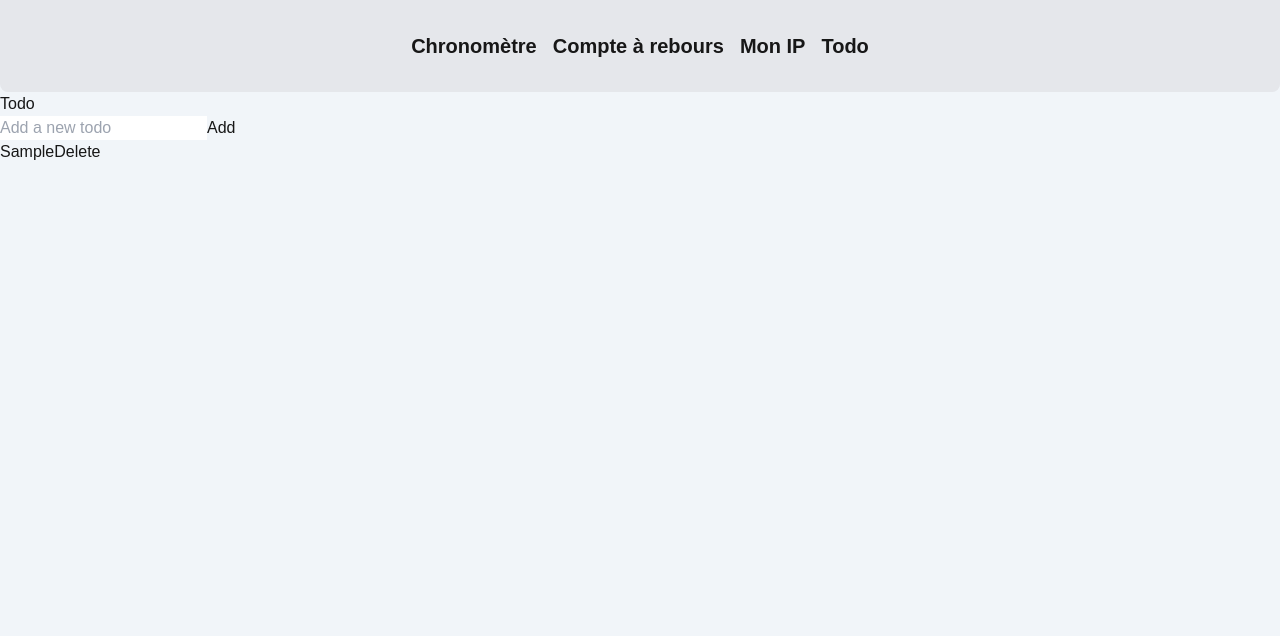
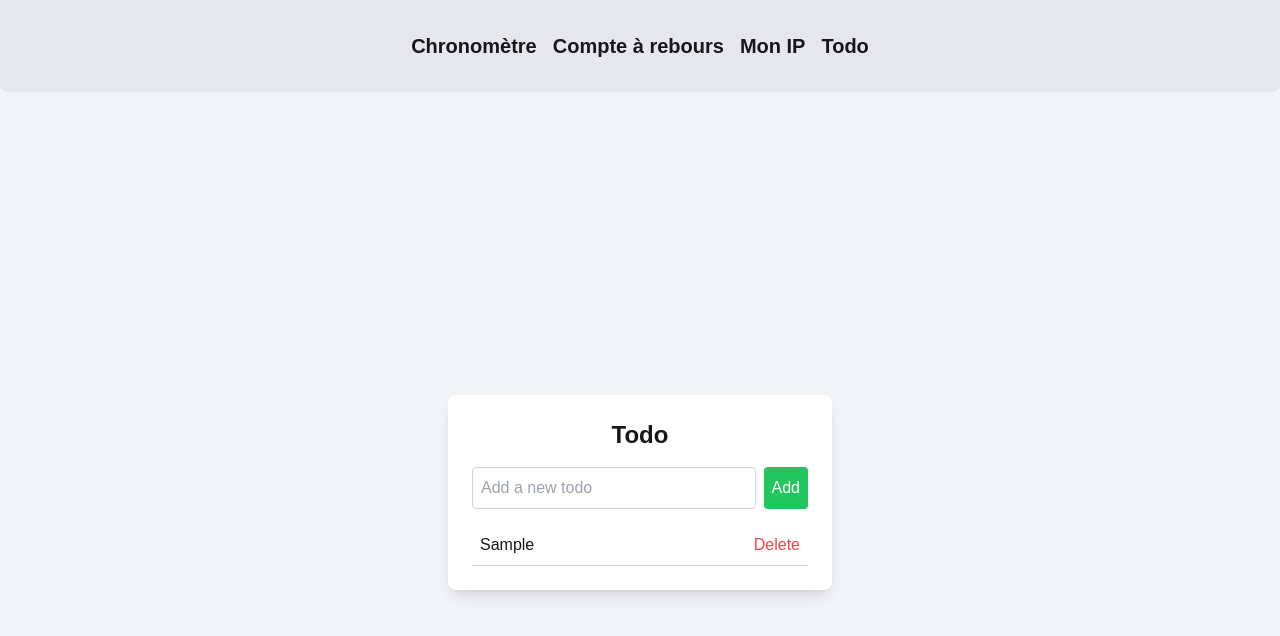
Before and after one commit to EmpiDev/empidev.github.io, a Next.js app: page /todo in a window 1280 px wide. Both pictures are taken after typing "Sample" into the empty fields and a click on the button "Add". Shown: the top 636 px of the page. Built offline with nearby package versions, Linux system fonts and the light colour scheme.

Commit message:
Refactor Todo component, improve styling and functionality

```diff
--- a/src/app/todo/page.tsx
+++ b/src/app/todo/page.tsx
@@ -1,3 +1,4 @@
+"use client";
 import React, { useState, useEffect } from 'react';
 
 interface TodoItem {
@@ -41,28 +42,43 @@ export default function Todo() {
     };
 
     return (
-        <div>
-            <h1>Todo</h1>
+        <div className="flex justify-center items-center h-screen bg-gray-100">
+            <div className="bg-white p-6 rounded-lg shadow-lg w-96">
+                <h1 className="text-2xl font-bold mb-4 text-center">Todo</h1>
+                <div className="flex mb-4">
                     <input
                         type="text"
                         value={newTodo}
                         onChange={(e) => setNewTodo(e.target.value)}
                         placeholder="Add a new todo"
+                        className="flex-1 p-2 border border-gray-300 rounded mr-2"
                     />
-            <button onClick={addTodo}>Add</button>
-            <ul>
+                    <button
+                        onClick={addTodo}
+                        className="bg-green-500 text-white p-2 rounded hover:bg-green-600"
+                    >
+                        Add
+                    </button>
+                </div>
+                <ul className="list-none p-0">
                     {todos.map(todo => (
-                    <li key={todo.id}>
+                        <li key={todo.id} className="flex justify-between items-center p-2 border-b border-gray-300">
                             <span
-                            style={{ textDecoration: todo.done ? 'line-through' : 'none' }}
+                                className={`flex-1 cursor-pointer ${todo.done ? 'line-through text-gray-500' : ''}`}
                                 onClick={() => toggleTodo(todo.id)}
                             >
                                 {todo.text}
                             </span>
-                        <button onClick={() => deleteTodo(todo.id)}>Delete</button>
+                            <button
+                                onClick={() => deleteTodo(todo.id)}
+                                className="text-red-500 hover:text-red-700"
+                            >
+                                Delete
+                            </button>
                         </li>
                     ))}
                 </ul>
             </div>
+        </div>
     );
 }
```
Lines whose indentation alone changed are shown as unchanged.
